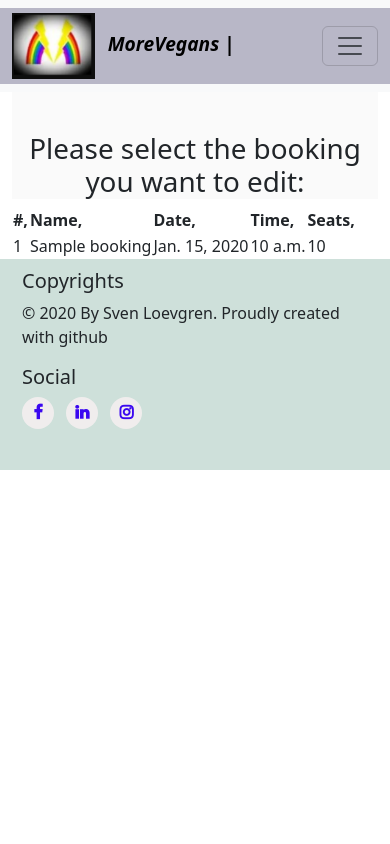
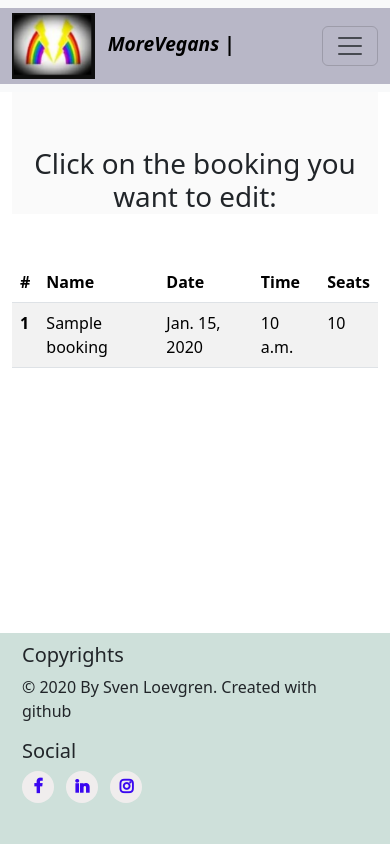
Before and after one commit to SvenLoevgren/fullstack-portfolio4, a Django app: page /bookings/ in a window 390 px wide. Run offline with Django 3.2, Linux system fonts and the light colour scheme; a user stored in the database is signed in; tables that the repository leaves empty hold one stand-in row (values such as "Sample post").

Commit message:
booking_list adjusted to only show loged-in users bookings

```diff
--- a/fastfood/models.py
+++ b/fastfood/models.py
@@ -1,4 +1,5 @@
 from django.db import models
+from django.contrib.auth.models import User
 
 class Booking(models.Model):
     customer_name = models.CharField(max_length=100)
@@ -7,6 +8,7 @@ class Booking(models.Model):
     date = models.DateField()
     time = models.TimeField()
     num_seats = models.PositiveIntegerField()
+    user = models.ForeignKey(User, on_delete=models.CASCADE)
 
 class Availability(models.Model):
     date = models.DateField()
--- a/fastfood/views.py
+++ b/fastfood/views.py
@@ -1,31 +1,43 @@
-from django.shortcuts import render, redirect
+from django.contrib.auth.mixins import LoginRequiredMixin
 from django.views.generic.edit import CreateView, UpdateView, DeleteView
 from django.views.generic.list import ListView
 from django.urls import reverse_lazy
+from django.shortcuts import render, redirect
+from django.contrib import messages
 from .models import Booking
-from django.contrib import messages
-from django.contrib.auth.mixins import LoginRequiredMixin
 from .forms import BookingForm
-from django.http import JsonResponse
 
 class BookingCreateView(LoginRequiredMixin, CreateView):
     model = Booking
-    fields = ['customer_name', 'email', 'phone_number', 'date', 'time', 'num_seats']
+    fields = ['customer_name', 'email', 'phone_number', 'date', 'time', 'num_seats', 'user']
     success_url = reverse_lazy('booking_list')
+
+    def form_valid(self, form):
+        form.instance.user = self.request.user
+        return super().form_valid(form)
+
 
 class BookingUpdateView(LoginRequiredMixin, UpdateView):
     model = Booking
-    fields = ['customer_name', 'email', 'phone_number', 'date', 'time', 'num_seats']
+    fields = ['customer_name', 'email', 'phone_number', 'date', 'time', 'num_seats', 'user']
     success_url = reverse_lazy('booking_list')
+
+    def form_valid(self, form):
+        form.instance.user = self.request.user
+        return super().form_valid(form)
+
 
 class BookingDeleteView(LoginRequiredMixin, DeleteView):
     model = Booking
     success_url = reverse_lazy('booking_list')
 
-class BookingListView(ListView):
+
+class BookingListView(LoginRequiredMixin, ListView):
     model = Booking
+    template_name = 'fastfood/booking_list.html'
 
-# <a href="{% url 'your_app_name:booking_list' %}">View Bookings</a>
+    def get_queryset(self):
+        return Booking.objects.filter(user=self.request.user)
 
 
 def fastfood_home(request):
@@ -36,7 +48,9 @@ def booking(request):
     if request.method == 'POST':
         form = BookingForm(request.POST)
         if form.is_valid():
-            form.save()
+            booking = form.save(commit=False)
+            booking.user = request.user
+            booking.save()
             messages.success(request, 'Your booking has been confirmed, we will contact you via email!')
             return redirect('booking')
     else:
@@ -48,10 +62,11 @@ def contactus(request):
     return render(request, 'fastfood/contactus.html')
 
 
-def booking_list(request):
-    bookings = Booking.objects.all()
-    return render(request, 'fastfood/booking_list.html', {'bookings': bookings})
+def edit_booking(request):
+    return render(request, 'fastfood/edit_booking.html')
 
 
-def edit_booking(request):
-    return render(request, 'fastfood/edit_booking.html')
+def booking_list(request):
+    bookings = Booking.objects.filter(user=request.user)
+    context = {'bookings': bookings}
+    return render(request, 'fastfood/booking_list.html', context)
--- a/static/css/main.css
+++ b/static/css/main.css
@@ -104,7 +104,7 @@ section {
 }
 
 #base_div {
-    padding-top: 9%;
+    padding-top: 8%;
     background-color: #fafafa;
 }
 
@@ -158,6 +158,13 @@ section {
     color: rgb(145, 23, 62);
 }
 
+/* Booking_list-page-Form-Section */
+
+td:hover {
+    font-weight: bold;
+    text-decoration: underline;
+}
+
 /* -----------------------------------------Buttons */
 
 #join-button {
@@ -184,7 +191,7 @@ section {
     }
 
     #base_div {
-        padding-top: 27%;
+        padding-top: 14%;
     }
 
 }
@@ -200,7 +207,7 @@ section {
     }
 
     #base_div {
-        padding-top: 36%;
+        padding-top: 27%;
     }
 
 }
--- a/templates/fastfood/base.html
+++ b/templates/fastfood/base.html
@@ -68,12 +68,12 @@
 </nav>
 {% block content %}
 {% endblock %}
-<footer class="container-fluid">
+<footer class="container-fluid fixed-bottom">
         <div id="footer-details" class="row">
             <div class="col-sm-9">
                 <h5 class="uppercase general-sub">Copyrights</h5>
                 <p class="inline-block">
-                  © 2020 By Sven Loevgren. Proudly created with github
+                  © 2020 By Sven Loevgren. Created with github
                 </p>
             </div>
             <div class="col-sm-3">
--- a/templates/fastfood/booking_list.html
+++ b/templates/fastfood/booking_list.html
@@ -1,24 +1,22 @@
 {% extends 'fastfood/base.html' %}
-
 
 {% block content %}
 <div class="container-fluid">
-
-        <h1 class="text-center sticky-top" id="base_div">Please select the booking you want to edit:</h1>
-        <table>
+    <h1 class="sticky-top text-center mt-5" id="base_div">Click on the booking you want to edit:</h1>
+    <table class="table table-striped table-hover mt-5">
         <thead>
             <tr>
-                    <th>#,</th>
-                    <th>Name,</th>
-                    <th>Date,</th>
-                    <th>Time,</th>
-                    <th>Seats,</th>
+                <th scope="col">#</th>
+                <th scope="col">Name</th>
+                <th scope="col">Date</th>
+                <th scope="col">Time</th>
+                <th scope="col">Seats</th>
             </tr>
         </thead>
         <tbody>
             {% for booking in bookings %}
-            <tr>
-              <td>{{ booking.id }}</td>
+            <tr class="clickable-row" data-href="{% url 'edit_booking' %}">
+                <th scope="row">{{ booking.id }}</th>
                 <td>{{ booking.customer_name }}</td>
                 <td>{{ booking.date }}</td>
                 <td>{{ booking.time }}</td>
@@ -28,4 +26,40 @@
         </tbody>
     </table>
 </div>
+
+<script>
+    // Make table rows clickable
+    document.addEventListener("DOMContentLoaded", () => {
+        const rows = document.querySelectorAll(".clickable-row");
+        rows.forEach((row) => {
+            row.addEventListener("click", () => {
+                window.location.href = row.dataset.href;
+            });
+        });
+    });
+</script>
 {% endblock %}
+
+<!--     {% if bookings.has_other_pages %}
+    <nav aria-label="Page navigation">
+        <ul class="pagination justify-content-center mt-3">
+            {% if bookings.has_previous %}
+            <li class="page-item">
+                <a class="page-link" href="?page={{ bookings.previous_page_number }}">&laquo; Previous</a>
+            </li>
+            {% endif %}
+            {% for num in bookings.paginator.page_range %}
+            {% if num == bookings.number %}
+            <li class="page-item active"><a class="page-link" href="#">{{ num }}</a></li>
+            {% elif num > bookings.number|add:'-3' and num < bookings.number|add:'3' %}
+            <li class="page-item"><a class="page-link" href="?page={{ num }}">{{ num }}</a></li>
+            {% endif %}
+            {% endfor %}
+            {% if bookings.has_next %}
+            <li class="page-item">
+                <a class="page-link" href="?page={{ bookings.next_page_number }}">Next &raquo;</a>
+            </li>
+            {% endif %}
+        </ul>
+    </nav>
+    {% endif %} -->
--- a/templates/fastfood/edit_booking.html
+++ b/templates/fastfood/edit_booking.html
@@ -1,4 +1,4 @@
-{% extends 'fastfood/base.html' %}
+{% extends 'fastfood/base_head.html' %}
 
 
 {% block content %}
```
Also changed, not shown: fastfood/migrations/0003_booking_user.py (added). Lines whose indentation alone changed are shown as unchanged.
